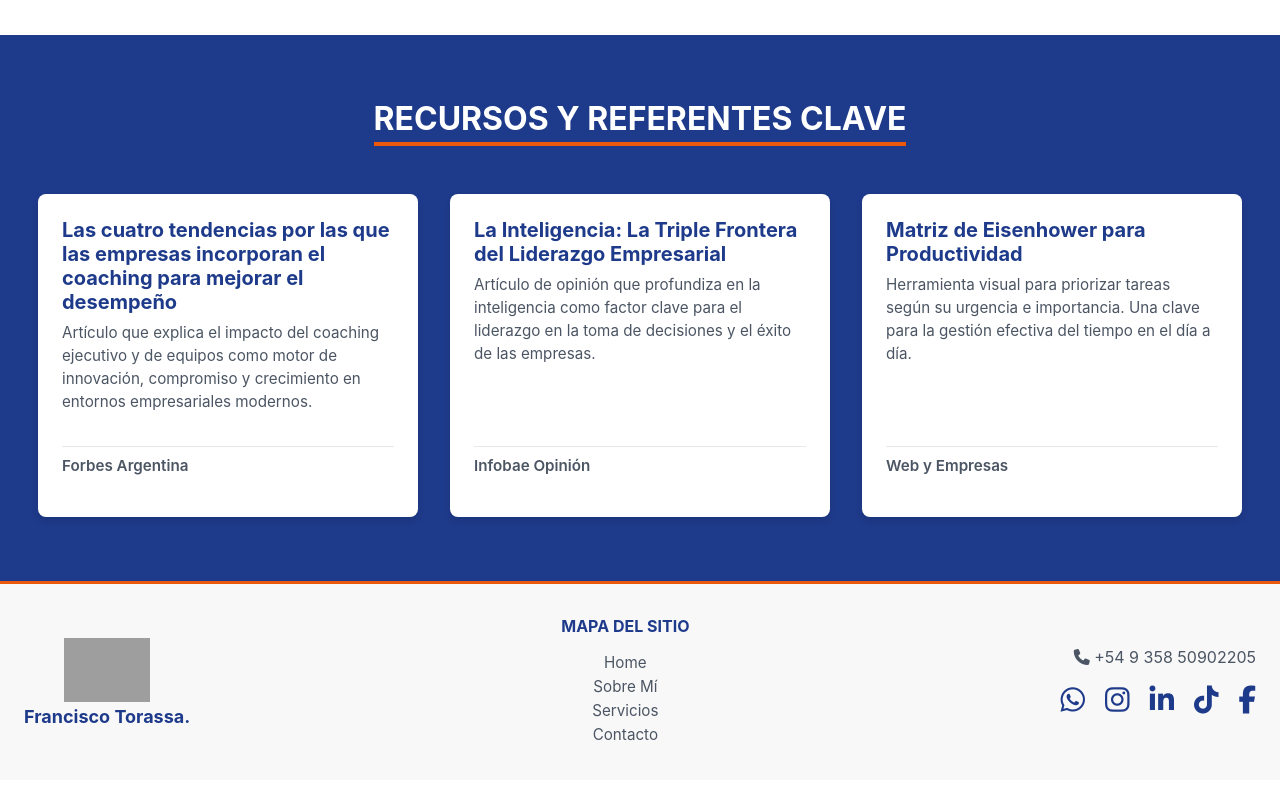
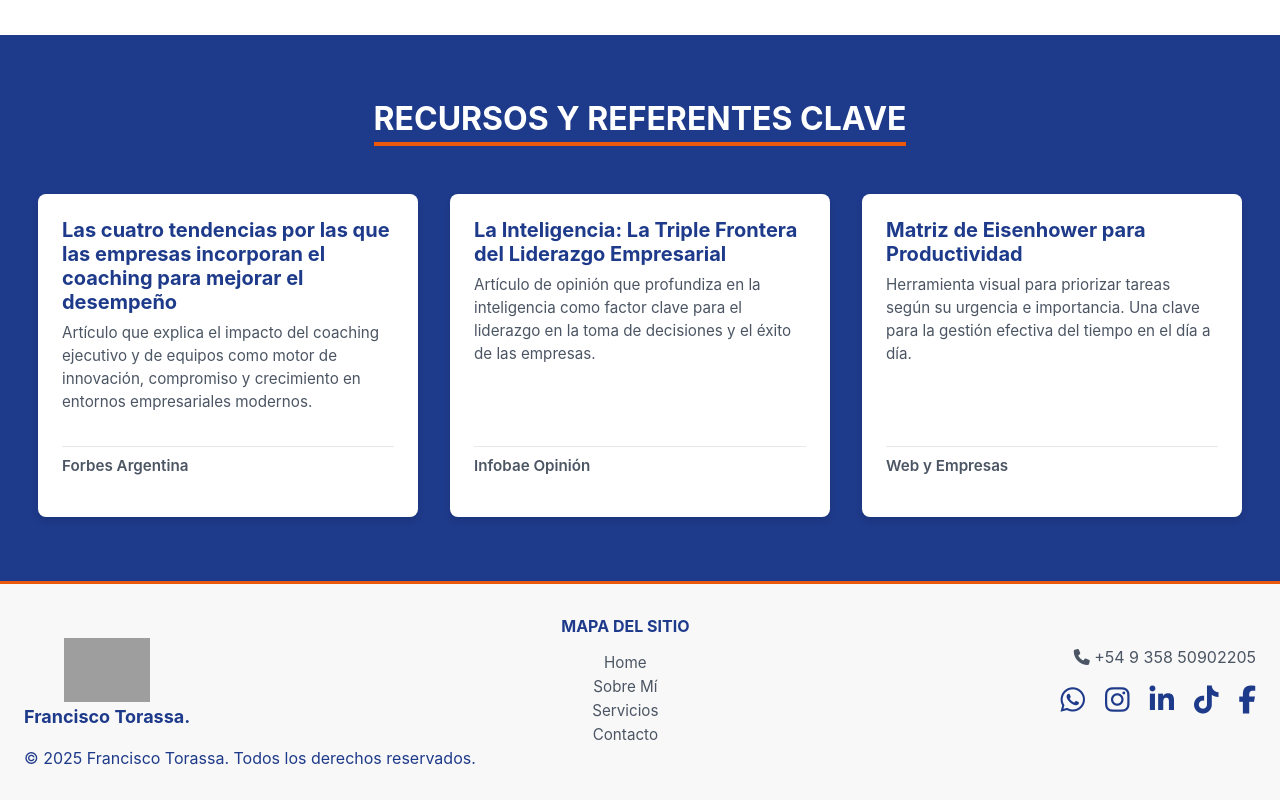
Before and after one commit to f-torassa/web, a plain HTML site: page index.html in a window 1280 px wide. Shown: the part 2187-2987 px from the top of the page. Drawn offline with Linux system fonts and the light colour scheme; grey boxes are pictures that could not be loaded.

Commit message:
Update index.html

```diff
--- a/index.html
+++ b/index.html
@@ -804,6 +804,9 @@ Una clave para la gestión efectiva del tiempo en el día a día.</p>
 </div>
 
 </div>
+<div class="footer-copyright">
+    <p>&copy; 2025 Francisco Torassa. Todos los derechos reservados.</p>
+</div>
 </footer>
 <script>
 let currentSlide = 0;
```
